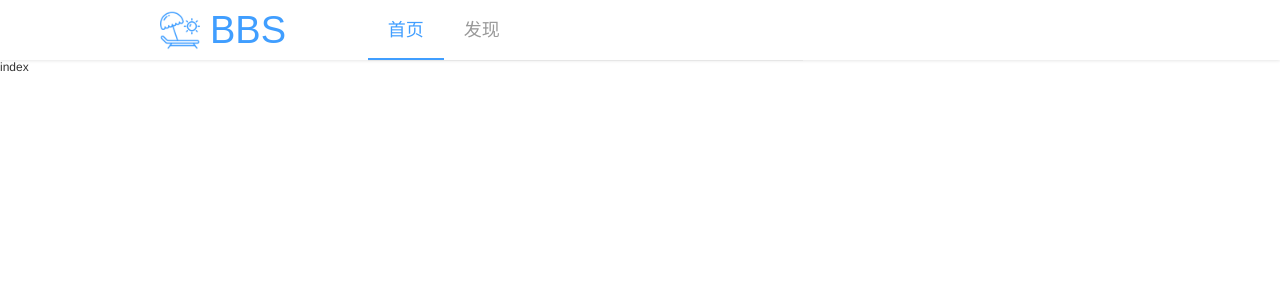
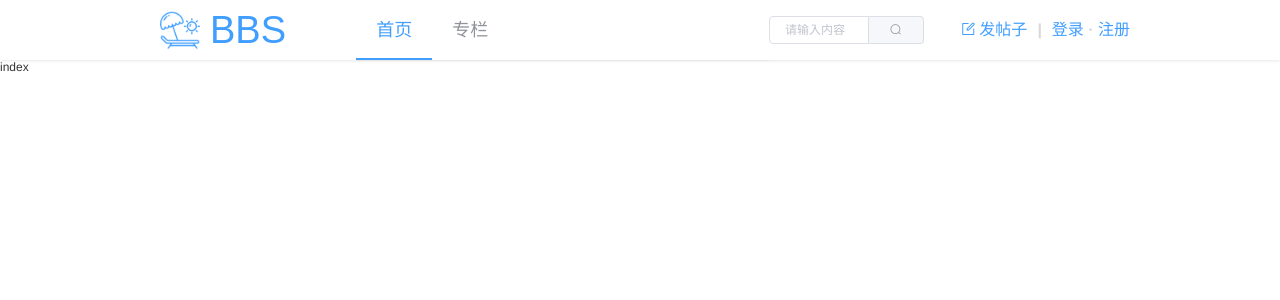
Before and after one commit to hinsenoo/travel-bbs, a Vue app: page /index in a window 1280 px wide. Shown: the top 300 px of the page. Built offline with nearby package versions, Linux system fonts and the light colour scheme.

Commit message:
NavHeader组件、懒加载的应用

```diff
--- a/package.json
+++ b/package.json
@@ -22,6 +22,7 @@
     "node-sass": "^4.13.1",
     "sass-loader": "^8.0.2",
     "vue": "^2.6.11",
+    "vue-lazyload": "^1.3.3",
     "vue-router": "^3.1.6",
     "vue-template-compiler": "^2.6.11"
   },
--- a/src/components/NavHeader.vue
+++ b/src/components/NavHeader.vue
@@ -5,13 +5,39 @@
                 <a href="/index"></a>
             </div>
             <div class="header-menu">
-                <el-menu :default-active="activeIndex" mode="horizontal" @select="handleSelect" text-color="#999999" active-text-color="#409EFF" class="menu">
+                <el-menu :default-active="activeIndex" mode="horizontal" @select="handleSelect" class="menu"  active-text-color="#409EFF" >
                     <el-menu-item index="1" >首页</el-menu-item>
-                    <el-menu-item index="2">发现</el-menu-item>
+                    <el-menu-item index="2">专栏</el-menu-item>
                 </el-menu>
             </div>
+            <div class="header-search">
+                <el-input placeholder="请输入内容" v-model="input" class="input-with-select" size="mini">
+                    <el-button slot="append" icon="el-icon-search"></el-button>
+                </el-input>
+            </div>
             <div class="header-user">
-
+                <div class="user">
+                    <div class="register" v-if="!loginStaus">
+                        <a href=""><i class="el-icon-edit-outline"></i>发帖子</a>
+                        <i>|</i>
+                        <a href="">登录</a>
+                        ·
+                        <a href="">注册</a>
+                    </div>
+                    <div class="person" v-if="loginStaus">
+                        <el-button type="primary" size="mini" icon="el-icon-edit-outline">发帖子</el-button>
+                        <a href="" class="el-icon-message-solid icon"></a>
+                        <el-dropdown class="avatar" trigger="click">
+                            <el-avatar size="small" :src="circleUrl"></el-avatar>
+                            <el-dropdown-menu slot="dropdown">
+                                <el-dropdown-item class="avatar-icon"><i class="el-icon-user-solid"></i>个人中心</el-dropdown-item>
+                                <el-dropdown-item><i class="el-icon-star-on"></i>收藏夹</el-dropdown-item>
+                                <el-dropdown-item><i class="el-icon-s-tools"></i>设置</el-dropdown-item>
+                                <el-dropdown-item divided><i class="el-icon-switch-button"></i>退出</el-dropdown-item>
+                            </el-dropdown-menu>
+                        </el-dropdown>
+                    </div>
+                </div>
             </div>
         </div>
     </div>
@@ -23,8 +49,10 @@
         data() {
             return {
                 activeIndex: '1',
-                activeIndex2: '1'
-            };
+                input: '',
+                circleUrl: "https://cube.elemecdn.com/3/7c/3ea6beec64369c2642b92c6726f1epng.png",
+                loginStaus: false, // 登录状态
+            }
         },
         methods: {
             handleSelect(key) {
@@ -77,9 +105,54 @@
                 }
             }
         }
+        .header-search{
+            flex: 1.5;
+        }
         .header-user{
-            flex: 3;
+            flex: 2;
+            .user{
+                height: 40px;
+                line-height: 40px;
+                text-align: right;
+                .register{
+                    font-size: 16px;
+                    color: $colorF;
+                    font-weight: bold;
+                    a{
+                        font-weight: 500;
+                        color: $colorA;
+                        i{
+                            margin-right: 3px;
+                        }
+                    }
+                    i{
+                        margin: 10px;
+                    }
+                }
+                .person{
+                    display: flex;
+                    height: 100%;
+                    align-items: center;
+                    justify-content: space-evenly;
+                    .icon{
+                        color: $colorD;
+                        font-size: 22px;
+                        &:hover{
+                            color: $colorA;
+                        }
+                    }
+                    .avatar{
+                        position: relative;
+                        span{
+                            display: block;
+                        }
+
+                    }
+                }
+            }
         }
+
     }
 }
+
 </style>
--- a/src/main.js
+++ b/src/main.js
@@ -1,5 +1,6 @@
 import Vue from 'vue';
-import { Menu,MenuItem } from 'element-ui';
+import VueLazyLoad from 'vue-lazyload';
+import { Menu,MenuItem,Button,Input,Avatar,Dropdown,DropdownItem,DropdownMenu } from 'element-ui';
 // 确保引入样式
 import 'element-ui/lib/theme-chalk/index.css';
 import router from './router';
@@ -8,6 +9,18 @@ import App from './App.vue';
 // 按需引入 element 组件
 Vue.use(Menu);
 Vue.use(MenuItem);
+Vue.use(Button);
+Vue.use(Input);
+Vue.use(Avatar);
+Vue.use(Dropdown);
+Vue.use(DropdownItem);
+Vue.use(DropdownMenu);
+
+// 懒加载插件
+Vue.use(VueLazyLoad,{
+  loading: '/loading/loading-spinning-bubbles.svg',
+  error: 'https://cube.elemecdn.com/e/fd/0fc7d20532fdaf769a25683617711png.png'
+});
 
 // 生产环境提示
 Vue.config.productionTip = false
--- a/src/pages/index.vue
+++ b/src/pages/index.vue
@@ -7,5 +7,10 @@
     export default {
         // 组件名称
         name: 'index',
+        data() {
+            return {
+
+            }
+        },
     }
 </script>
```
Also changed, not shown: public/loading/loading-spinning-bubbles.svg (added).
